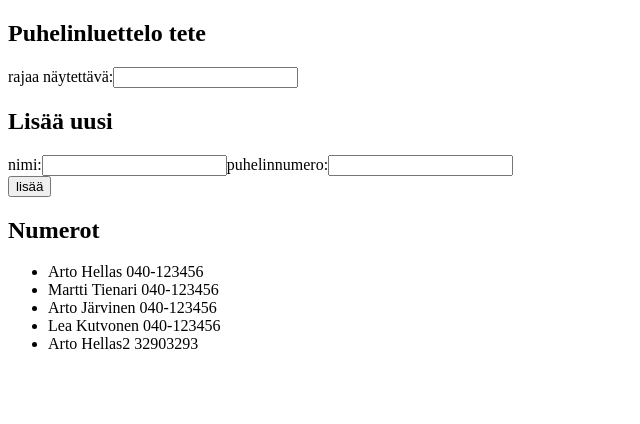
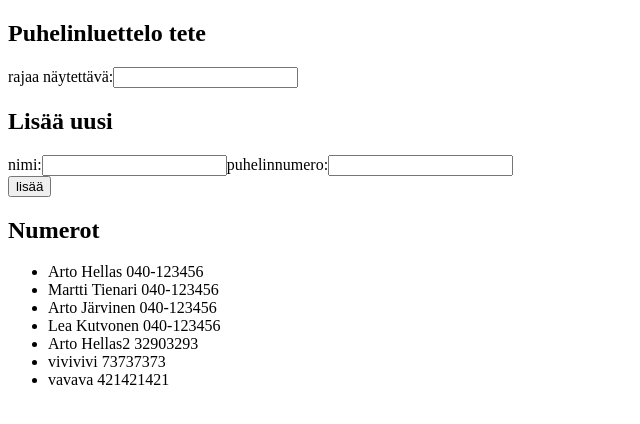
Before and after one commit to liamkar/fullstack-course, a React (Create React App) app in the folder 2-harkat/puhelinluettelo/: page / in a window 1280 px wide. Shown: the top 424 px of the page, without its empty margins (0-640 px from the left). Built offline with nearby package versions, Linux system fonts and the light colour scheme; data requests are answered from the project's data file.

Commit message:
2.15. refa back-end server code to a single component

```diff
--- a/2-harkat/puhelinluettelo/db.json
+++ b/2-harkat/puhelinluettelo/db.json
@@ -25,6 +25,18 @@
       "number": "32903293",
       "important": false,
       "id": 5
+    },
+    {
+      "name": "vivivivi",
+      "number": "73737373",
+      "important": true,
+      "id": 6
+    },
+    {
+      "name": "vavava",
+      "number": "421421421",
+      "important": false,
+      "id": 7
     }
   ]
 }
--- a/2-harkat/puhelinluettelo/src/App.js
+++ b/2-harkat/puhelinluettelo/src/App.js
@@ -1,7 +1,8 @@
 import React from 'react'
-import axios from 'axios'
+//import axios from 'axios'
 import Note from './components/Note'
 import Filter from './components/Filter'
+import personService from './services/persons'
 
 class App extends React.Component {
   constructor(props) {
@@ -15,6 +16,7 @@ class App extends React.Component {
     }
   }
 
+  /*
   componentDidMount() {
     console.log('did mount')
     axios
@@ -24,14 +26,21 @@ class App extends React.Component {
         this.setState({ persons: response.data })
       })
   }
+*/
 
+componentDidMount() {
+  console.log('did mount')
 
+  personService
+  .getAll()
+  .then(persons => {
+    this.setState({persons: persons})
+  })
+}
 
   toggleVisible = () => {
     this.setState({ showAll: !this.state.showAll })
   }
-
-
 
   addPhoneNumber = (event) => {
     event.preventDefault()
@@ -54,6 +63,19 @@ class App extends React.Component {
 
         //const persons = this.state.persons.concat(phoneNumberObject)
 
+        personService
+        .create(phoneNumberObject)
+        .then(persons => {
+          console.log('post was a success, next update state')
+          //this.setState({persons: persons})
+          this.setState({
+            persons: this.state.persons.concat(persons),
+            newName: '',
+            newPhoneNumber: ''
+          })
+        })
+
+        /*
         axios.post('http://localhost:3001/persons', phoneNumberObject)
         .then(response => {
           console.log('post was a success, next update state')
@@ -63,6 +85,7 @@ class App extends React.Component {
             newPhoneNumber: ''
           })
         })
+        */
 
         /*
         this.setState({
--- /dev/null
+++ b/2-harkat/puhelinluettelo/src/services/persons.js
@@ -0,0 +1,19 @@
+import axios from 'axios'
+const baseUrl = 'http://localhost:3001/persons'
+
+const getAll = () => {
+  const request = axios.get(baseUrl)
+  return request.then(response => response.data)
+}
+
+const create = (newObject) => {
+  const request = axios.post(baseUrl, newObject)
+  return request.then(response => response.data)
+}
+
+const update = (id, newObject) => {
+  const request = axios.put(`${baseUrl}/${id}`, newObject)
+  return request.then(response => response.data)
+}
+
+export default { getAll, create, update }
```
